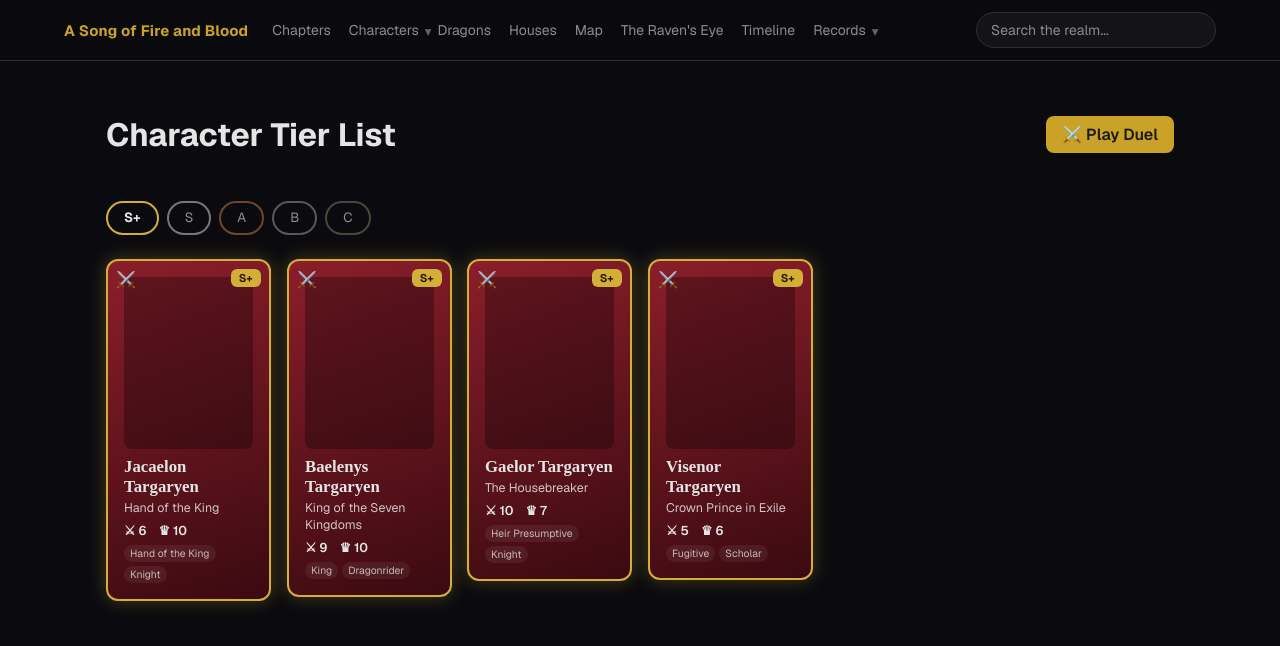
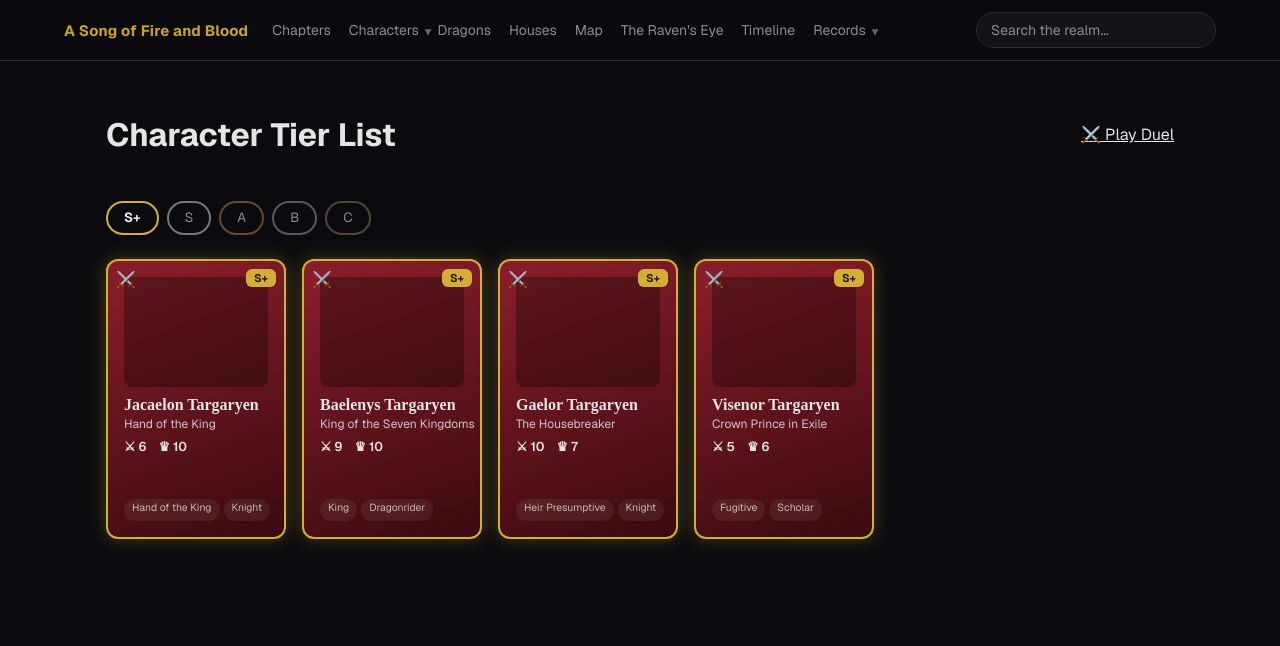
Before and after one commit to soyleyiciugur/a-song-of-fire-and-blood, a Next.js app: page /cards in a window 1280 px wide. Shown: the top 646 px of the page. Built offline with nearby package versions, Linux system fonts and the light colour scheme.

Commit message:
TCG Fixes

```diff
--- a/app/cards/page.module.css
+++ b/app/cards/page.module.css
@@ -1,13 +1,5 @@
 .wrapper { max-width: 1100px; margin: 0 auto; padding: 2rem 1rem; }
 .headerRow { display: flex; justify-content: space-between; align-items: center; margin-bottom: 1.5rem; }
-.duelLink {
-  padding: 0.5rem 1rem;
-  border-radius: 8px;
-  background: var(--gold);
-  color: #1a1a1a;
-  font-weight: 600;
-  text-decoration: none;
-}
 .tabs { display: flex; gap: 0.5rem; margin-bottom: 1.5rem; flex-wrap: wrap; }
 .tab {
   padding: 0.4rem 1rem;
@@ -21,6 +13,7 @@
 .activeTab { opacity: 1; font-weight: 700; }
 .grid {
   display: grid;
-  grid-template-columns: repeat(auto-fill, minmax(160px, 1fr));
+  grid-template-columns: repeat(auto-fill, 180px);
+  justify-content: start;
   gap: 1rem;
 }
--- a/app/cards/[cardId]/page.module.css
+++ b/components/cards/CardModal.module.css
@@ -1,14 +1,40 @@
-.wrapper { max-width: 640px; margin: 0 auto; padding: 2rem 1rem; }
-.backLink { display: inline-block; margin-bottom: 1rem; opacity: 0.75; text-decoration: none; }
+.overlay {
+  position: fixed;
+  inset: 0;
+  background: rgba(0, 0, 0, 0.65);
+  display: flex;
+  align-items: center;
+  justify-content: center;
+  z-index: 100;
+  padding: 1rem;
+}
 
-.detailCard {
+.modal {
+  position: relative;
+  width: 100%;
+  max-width: 480px;
+  max-height: 90vh;
+  overflow-y: auto;
   border-radius: 16px;
   padding: 1.5rem;
   border: 2px solid transparent;
-  position: relative;
 }
 
-.header { display: flex; justify-content: space-between; margin-bottom: 1rem; font-size: 0.8rem; opacity: 0.85; }
+.closeButton {
+  position: absolute;
+  top: 12px;
+  right: 12px;
+  background: rgba(0, 0, 0, 0.4);
+  border: none;
+  color: white;
+  width: 28px;
+  height: 28px;
+  border-radius: 50%;
+  cursor: pointer;
+  font-size: 0.9rem;
+}
+
+.header { display: flex; justify-content: space-between; margin-bottom: 1rem; font-size: 0.8rem; opacity: 0.85; padding-right: 30px; }
 .tierBadge { font-weight: 700; padding: 2px 10px; border-radius: 6px; }
 
 .portrait {
@@ -19,7 +45,7 @@
   margin-bottom: 1rem;
 }
 
-.name { font-family: var(--font-hotd, serif); font-size: 1.8rem; margin: 0; }
+.name { font-family: var(--font-hotd, serif); font-size: 1.6rem; margin: 0; }
 .subtitle { opacity: 0.85; margin-bottom: 1rem; }
 
 .statBlock { display: flex; gap: 1rem; margin-bottom: 1rem; }
@@ -50,7 +76,7 @@
 }
 
 .section { margin-top: 1.5rem; }
-.section h2 { font-size: 1rem; margin-bottom: 0.5rem; opacity: 0.9; }
+.section h3 { font-size: 1rem; margin-bottom: 0.5rem; opacity: 0.9; }
 
 .ability { margin-bottom: 0.75rem; }
 .ability p { margin: 2px 0 0; font-size: 0.9rem; opacity: 0.85; }
@@ -68,7 +94,6 @@
   font-weight: 600;
 }
 
-/* tier renkleri detay kartı için */
 .s-plus { border-color: #d4af37; background: linear-gradient(170deg, #8b1e2b, #3a0a10); }
 .s { border-color: #c0c0c0; background: linear-gradient(170deg, #4b2e6f, #1f1330); }
 .a { border-color: #a97142; background: linear-gradient(170deg, #2f4a3e, #14211c); }
--- a/components/cards/CharacterCard.module.css
+++ b/components/cards/CharacterCard.module.css
@@ -1,10 +1,6 @@
-.cardLink {
-  text-decoration: none;
-  color: inherit;
-  display: block;
-}
-
 .card {
+  width: 180px;
+  height: 280px;
   border-radius: 12px;
   padding: 1rem;
   background: var(--surface);
@@ -13,9 +9,14 @@
   cursor: pointer;
   transition: transform 0.25s ease, box-shadow 0.25s ease, border-color 0.25s ease;
   will-change: transform;
+  display: flex;
+  flex-direction: column;
+  text-align: left;
+  color: inherit;
+  font: inherit;
+  overflow: hidden;
 }
 
-/* --- HOVER EFEKTİ (tüm tier'ler için ortak) --- */
 .card:hover {
   transform: translateY(-8px) scale(1.04);
   z-index: 5;
@@ -41,7 +42,8 @@
 
 .portrait {
   width: 100%;
-  aspect-ratio: 3/4;
+  height: 110px;
+  flex-shrink: 0;
   background: rgba(0, 0, 0, 0.3);
   border-radius: 8px;
   margin-bottom: 0.5rem;
@@ -49,15 +51,21 @@
 
 .name {
   font-family: var(--font-hotd, serif);
-  font-size: 1.05rem;
+  font-size: 1rem;
   margin: 0;
   line-height: 1.2;
+  white-space: nowrap;
+  overflow: hidden;
+  text-overflow: ellipsis;
 }
 
 .subtitle {
-  font-size: 0.78rem;
+  font-size: 0.75rem;
   opacity: 0.85;
   margin: 2px 0 6px;
+  white-space: nowrap;
+  overflow: hidden;
+  text-overflow: ellipsis;
 }
 
 .statRow {
@@ -65,6 +73,7 @@
   gap: 0.75rem;
   font-size: 0.8rem;
   margin-bottom: 6px;
+  flex-shrink: 0;
 }
 
 .stat {
@@ -73,19 +82,27 @@
 
 .keywords {
   display: flex;
-  flex-wrap: wrap;
+  flex-wrap: nowrap;
   gap: 4px;
+  overflow: hidden;
+  height: 22px;
+  margin-top: auto;
 }
 
 .keyword {
   font-size: 0.65rem;
-  padding: 2px 6px;
+  padding: 2px 8px;
   border-radius: 999px;
   background: rgba(255, 255, 255, 0.08);
   opacity: 0.8;
+  white-space: nowrap;
+  overflow: hidden;
+  text-overflow: ellipsis;
+  max-width: 100px;
+  flex-shrink: 0;
 }
 
-/* ===== TIER STİLLERİ ===== */
+/* ===== TIER STYLES ===== */
 
 .s-plus {
   border-color: #d4af37;
--- a/components/cards/CharacterCard.tsx
+++ b/components/cards/CharacterCard.tsx
@@ -1,11 +1,21 @@
-import Link from "next/link";
+"use client";
+
 import styles from "./CharacterCard.module.css";
 import { CARD_TYPE_ICON, type Card } from "@/lib/cards";
 
-export function CharacterCard({ card }: { card: Card }) {
+export function CharacterCard({
+  card,
+  onSelect,
+}: {
+  card: Card;
+  onSelect: (id: string) => void;
+}) {
   return (
-    <Link href={`/cards/${card.id}`} className={styles.cardLink}>
-      <div className={`${styles.card} ${styles[card.tierId]}`}>
+    <button
+      type="button"
+      className={`${styles.card} ${styles[card.tierId]}`}
+      onClick={() => onSelect(card.id)}
+    >
       <div className={styles.typeBadge}>{CARD_TYPE_ICON[card.cardType]}</div>
       <div className={styles.tierBadge}>
         {card.tierId.toUpperCase().replace("-PLUS", "+")}
@@ -24,13 +34,12 @@ export function CharacterCard({ card }: { card: Card }) {
       {card.keywords.length > 0 && (
         <div className={styles.keywords}>
           {card.keywords.slice(0, 2).map((k) => (
-              <span key={k} className={styles.keyword}>
+            <span key={k} className={styles.keyword} title={k}>
               {k}
             </span>
           ))}
         </div>
       )}
-      </div>
-    </Link>
+    </button>
   );
 }
--- a/components/cards/MiniCardLink.module.css
+++ b/components/cards/MiniCardButton.module.css
@@ -5,11 +5,13 @@
   padding: 4px 10px;
   border-radius: 999px;
   border: 1.5px solid transparent;
-  text-decoration: none;
+  cursor: pointer;
   color: inherit;
+  background: rgba(255, 255, 255, 0.05);
   font-size: 0.85rem;
-  background: rgba(255, 255, 255, 0.05);
+  font-family: inherit;
   transition: transform 0.2s ease, box-shadow 0.2s ease;
+  white-space: nowrap;
 }
 
 .mini:hover {
@@ -17,6 +19,7 @@
 }
 
 .icon { font-size: 0.9rem; }
+.name { overflow: hidden; text-overflow: ellipsis; max-width: 160px; }
 
 .s-plus { border-color: #d4af37; }
 .s { border-color: #c0c0c0; }
```
Also changed, not shown: components/cards/CardModal.tsx (renamed from app/cards/[cardId]/page.tsx, +44 -24 lines), components/cards/MiniCardButton.tsx (added, +23 -0 lines), components/cards/MiniCardLink.tsx (deleted, +0 -12 lines). Lines whose indentation alone changed are shown as unchanged.
